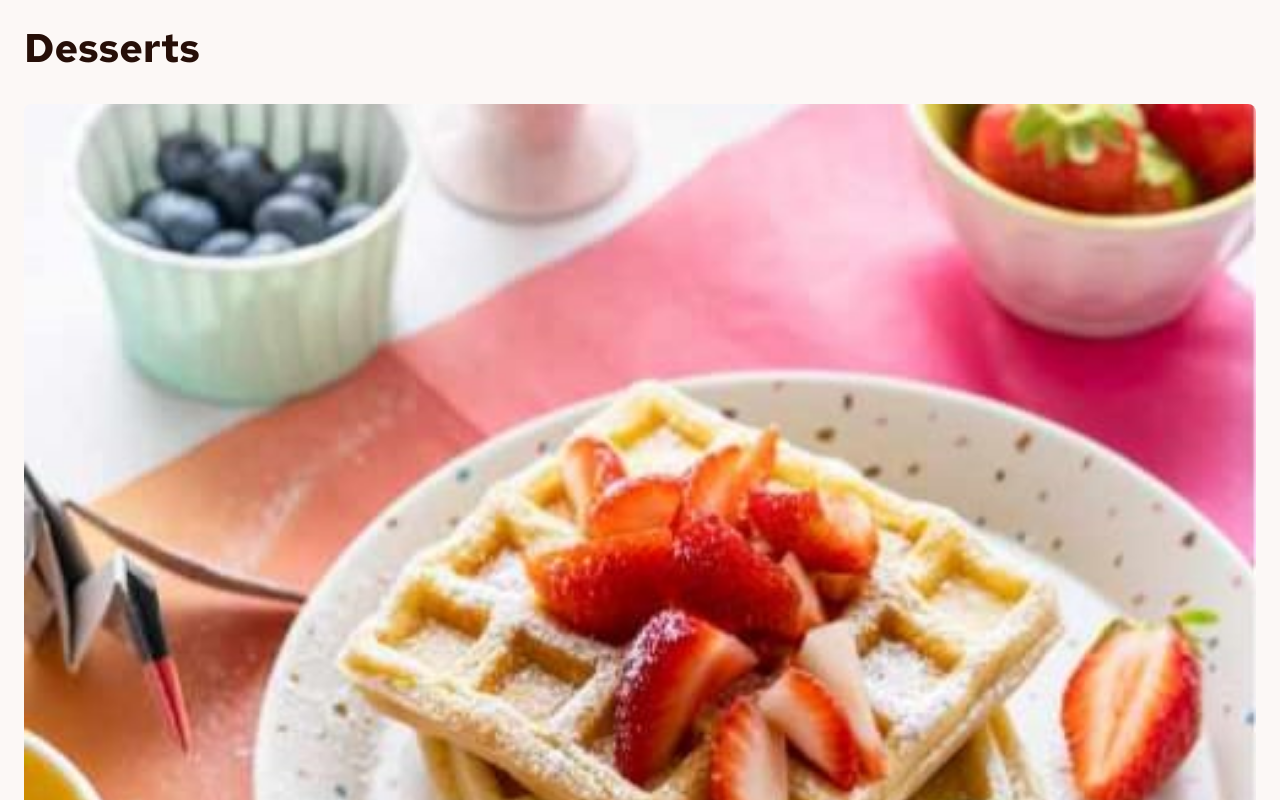
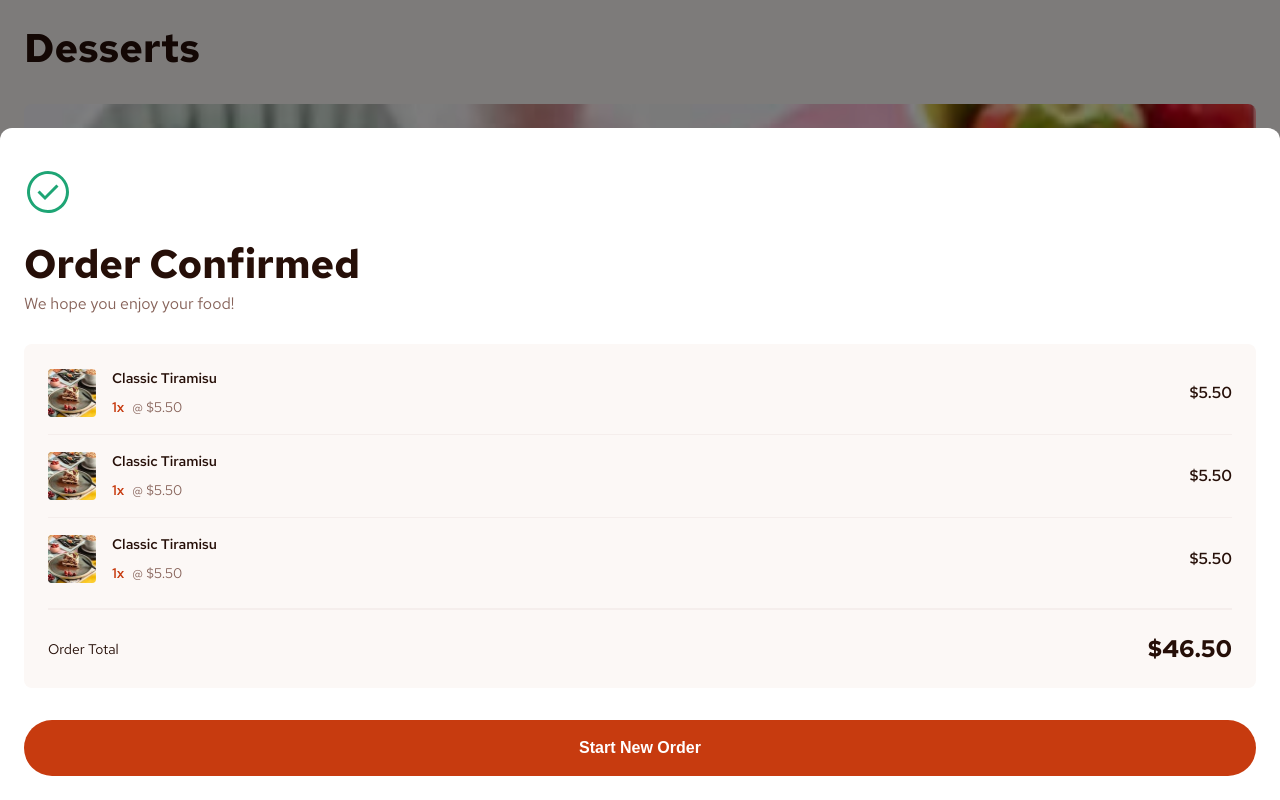
Before and after one commit to perfi-dev/product-list-with-cart, a React (Vite) app: page / in a window 1280 px wide. Shown: the top 800 px of the page. Built offline with nearby package versions, Linux system fonts and the light colour scheme.

Commit message:
feat: add Modal component styles

```diff
--- a/src/components/Modal/Modal.jsx
+++ b/src/components/Modal/Modal.jsx
@@ -1,31 +1,37 @@
 import ModalItem from "../ModalItem/ModalItem";
 import ButtonPrimary from "../ButtonPrimary/ButtonPrimary";
 
+import styles from "./Modal.module.css";
+
 function Modal() {
   return (
-    <div>
-      <div>
-        <div>
-          <img src="/assets/images/icon-order-confirmed.svg" alt="" />
+    <div className={styles.overlay}>
+      <div className={styles.modal}>
+        <header className={styles.header}>
+          <img
+            src="/assets/images/icon-order-confirmed.svg"
+            alt=""
+            className={styles.image}
+          />
 
-          <div>
-            <h2>Order Confirmed</h2>
-            <p>We hope you enjoy your food!</p>
+          <div className={styles.info}>
+            <h2 className={`${styles.title} text-preset-1`}>Order Confirmed</h2>
+            <p className={styles.message}>We hope you enjoy your food!</p>
           </div>
-        </div>
+        </header>
 
-        <div>
-          <ul>
+        <div className={styles.order}>
+          <ul className={styles.list}>
             <ModalItem />
             <ModalItem />
             <ModalItem />
           </ul>
 
-          <div></div>
+          <div className={styles.divider}></div>
 
-          <div>
-            <p>Order Total</p>
-            <span>$46.50</span>
+          <div className={styles.total}>
+            <p className={`${styles.text} text-preset-4`}>Order Total</p>
+            <span className={`${styles.totalPrice} text-preset-2`}>$46.50</span>
           </div>
         </div>
 
--- /dev/null
+++ b/src/components/Modal/Modal.module.css
@@ -0,0 +1,80 @@
+.overlay {
+  display: flex;
+  align-items: flex-end;
+  position: absolute;
+  inset: 0;
+  z-index: 999;
+  background-color: rgba(0, 0, 0, 0.5);
+}
+
+.modal {
+  display: flex;
+  flex-direction: column;
+  gap: var(--sp-400);
+
+  width: 100%;
+  padding: var(--sp-500) var(--sp-300) var(--sp-300) var(--sp-300);
+  border-top-left-radius: var(--sp-150);
+  border-top-right-radius: var(--sp-150);
+  background-color: var(--color-white);
+}
+
+.header {
+  display: flex;
+  flex-direction: column;
+  gap: var(--sp-300);
+}
+
+.image {
+  display: block;
+  width: 3rem;
+  height: 3rem;
+}
+
+.info {
+  display: flex;
+  flex-direction: column;
+  gap: var(--sp-100);
+}
+
+.title {
+  color: var(--color-rose-900);
+}
+
+.message {
+  font-size: 1rem;
+  font-weight: 400;
+  color: var(--color-rose-500);
+}
+
+.order {
+  display: flex;
+  flex-direction: column;
+  gap: var(--sp-300);
+
+  width: 100%;
+  padding: var(--sp-300);
+  border-radius: var(--sp-100);
+  background-color: var(--color-rose-50);
+}
+
+.list {
+  list-style: none;
+}
+
+.divider {
+  width: 100%;
+  height: 1px;
+  border: 1px solid var(--color-rose-100);
+}
+
+.total {
+  display: flex;
+  align-items: center;
+  justify-content: space-between;
+}
+
+.text,
+.totalPrice {
+  color: var(--color-rose-900);
+}
```
